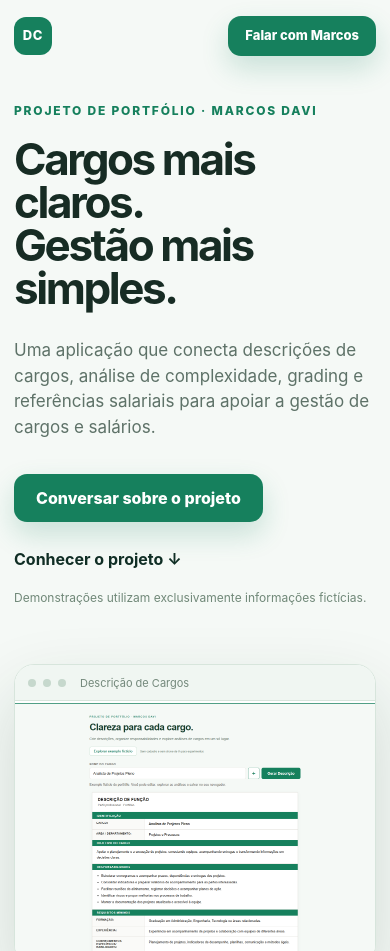
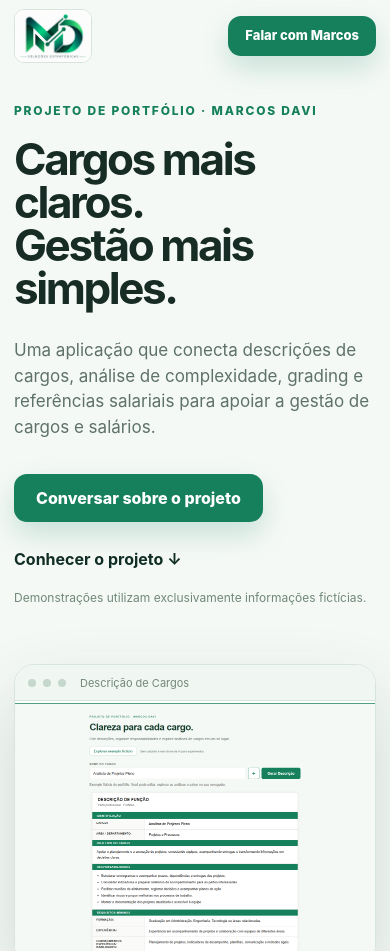
Before and after one commit to xMarcosDavi/descricao-de-cargos, a plain HTML site: page index.html in a window 390 px wide. Shown: the top 951 px of the page. Drawn offline with Linux system fonts and the light colour scheme.

Commit message:
Inclui logomarca MD na Descrição de Cargos

```diff
--- a/index.html
+++ b/index.html
@@ -14,7 +14,7 @@
 <body>
   <header class="topo">
     <a class="marca" href="#inicio" aria-label="Descrição de Cargos — início">
-      <span class="marca-sinal" aria-hidden="true">DC</span>
+      <img class="marca-logo" src="logomarca.png" alt="" width="92" height="64">
       <span>Descrição de Cargos</span>
     </a>
     <nav aria-label="Navegação principal">
--- a/styles.css
+++ b/styles.css
@@ -29,6 +29,7 @@ a { color: inherit; }
 
 .marca { display: inline-flex; align-items: center; gap: 12px; font-weight: 800; text-decoration: none; }
 .marca-sinal { display: grid; place-items: center; width: 38px; height: 38px; border-radius: 12px; color: white; background: var(--verde); font-size: 13px; letter-spacing: .06em; }
+.marca-logo { display: block; width: 92px; height: 64px; object-fit: cover; object-position: center; background: white; border: 1px solid var(--linha); border-radius: 10px; }
 nav { display: flex; align-items: center; gap: 28px; }
 nav > a { font-size: 14px; font-weight: 650; text-decoration: none; }
 
@@ -102,6 +103,7 @@ footer { display: flex; justify-content: space-between; gap: 25px; padding: 28px
 @media (max-width: 560px) {
   .topo, .hero, .secao { width: min(100% - 28px, 1100px); }
   .topo { min-height: 72px; }
+  .marca-logo { width: 78px; height: 54px; }
   .marca > span:last-child { display: none; }
   .hero { margin-bottom: 50px; }
   h1 { font-size: 44px; }
```
Also changed, not shown: logomarca.png (added).
